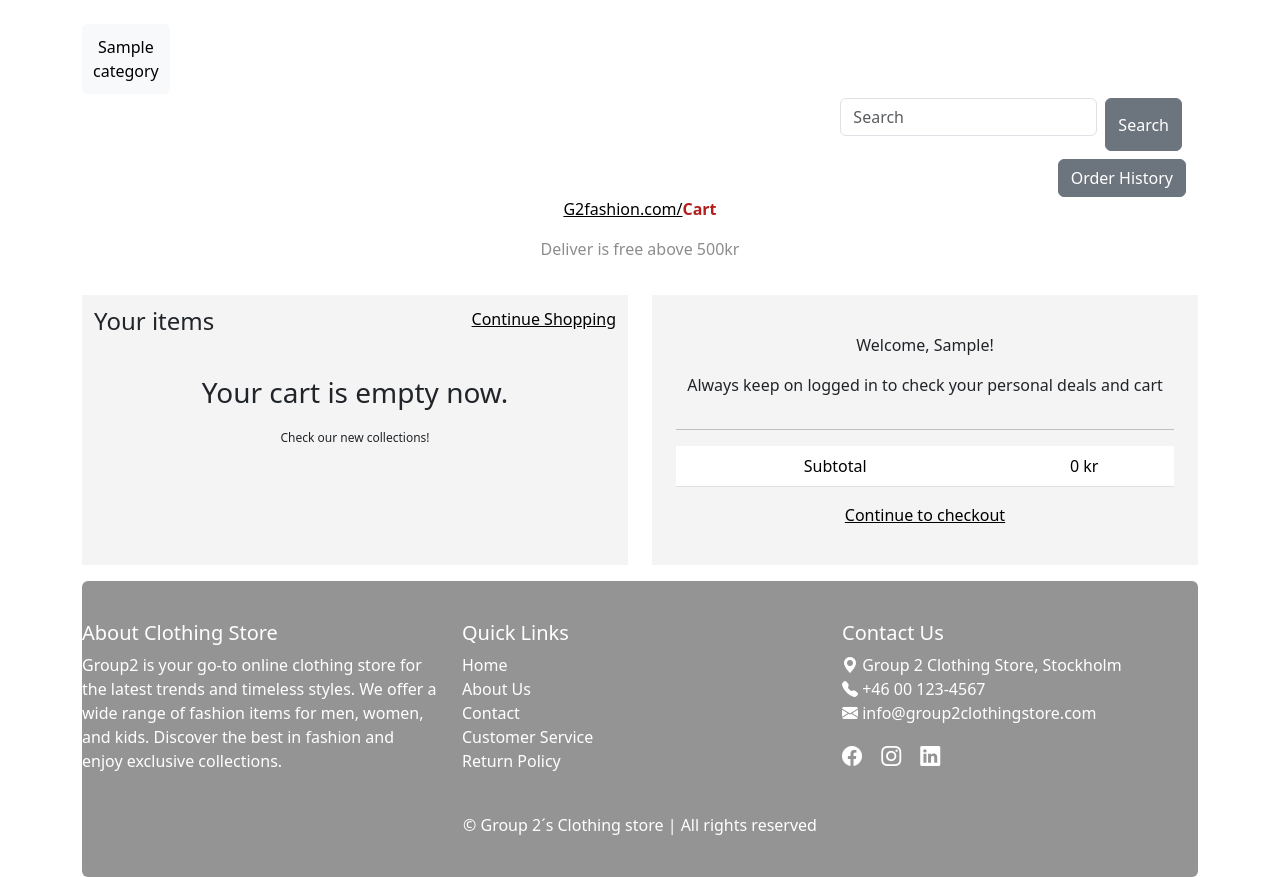
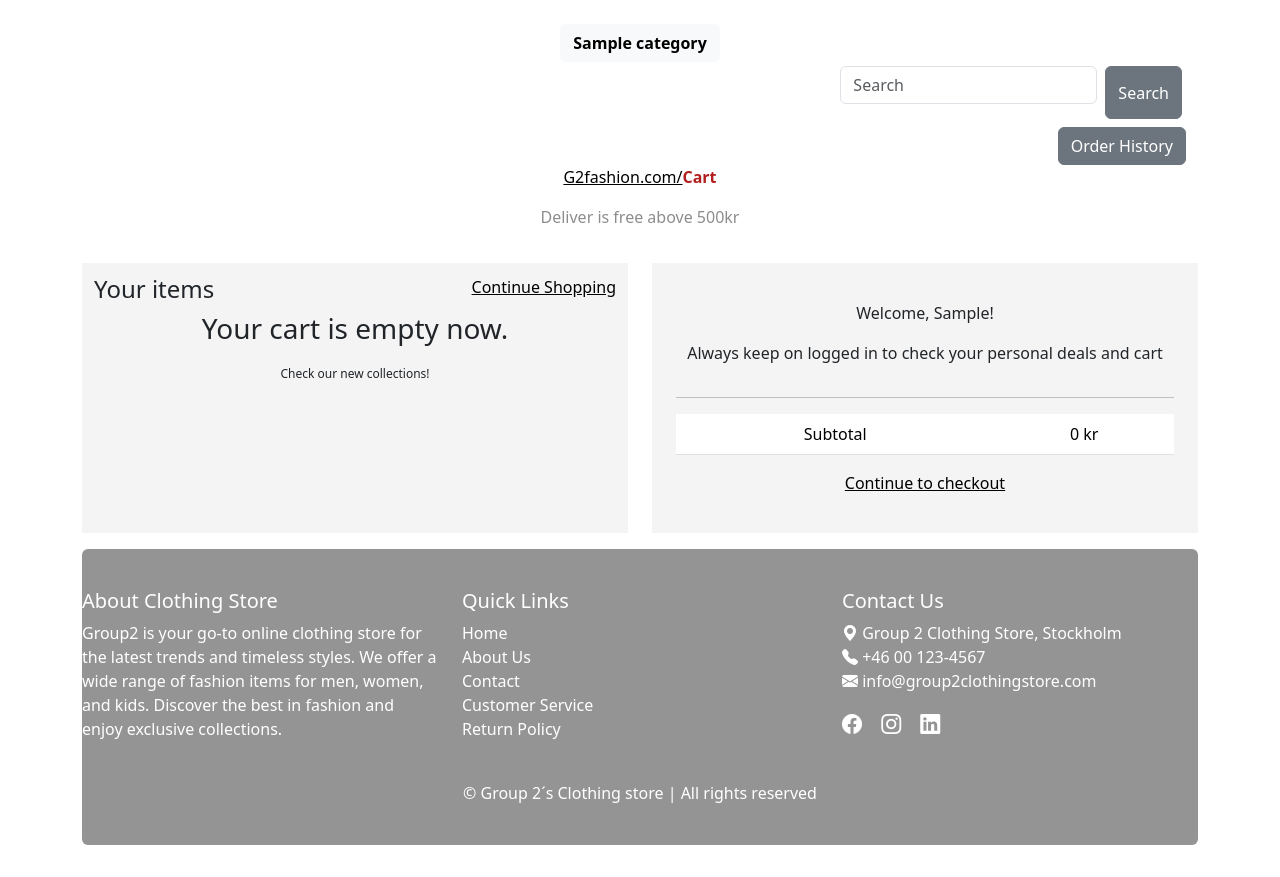
Before and after one commit to MadhuPojha/Clothing-Store, a Django app: page /cart/ in a window 1280 px wide. Shown: the part 70-947 px from the top of the page. After the commit the page ends 915 px from the top, so only its background shows below. Run offline with Django 5.2, Linux system fonts and the light colour scheme; a user stored in the database is signed in; tables that the repository leaves empty hold one stand-in row (values such as "Sample post"); grey boxes marked "Sample" are stand-in pictures.

Commit message:
fix category bar position and fix cart's added product images size

```diff
--- a/clothing_store/static/css/cart/cart.css
+++ b/clothing_store/static/css/cart/cart.css
@@ -62,6 +62,7 @@ a{
 .cart-quantity-counter{
     display: inline;
     font-weight: 600;
+    font-size: large;
 }
 .card-container{
     display: flex;
@@ -71,8 +72,17 @@ a{
     width: 100%;
     font-size: 12px;
 }
+.image-container{
+    width: 120px;
+    height: auto;
+}
+.image-container img{
+    width: 100%;
+    border: 1px solid #ebebeb;
+}
 .no-img-card{
-    border: 1px solid #b1b1b1;
+    border: 1px solid #ebebeb;
+    width: 120px;
     height: 120px;
     display: flex;
     align-items: center;
@@ -89,14 +99,16 @@ a{
     display: flex;
     justify-content: start;
     width: 100%;
-    gap: 12px;
+    gap: 20px;
     margin-top: 18px;
 }
-.empty-cart{
-    margin-top: 32px;
+.product-card-right{
+    justify-content: start;
+    width: 70%;
+    text-align: start;
 }
-
-.product-card-right{
-    width: 70%;
-    justify-content: start;
+.card-price{
+    font-weight: 600;
+    font-size: 18px;
+    padding: 8px;
 }
--- /dev/null
+++ b/clothing_store/static/css/category-bar.css
@@ -0,0 +1,9 @@
+.cat-container{
+    display: flex;
+    justify-content: center;
+    gap: 8px;
+}
+
+.btn-cat{
+    font-weight: 600;
+}
--- a/clothing_store/templates/cart.html
+++ b/clothing_store/templates/cart.html
@@ -33,7 +33,9 @@
           <div class="product-card">
             <div class="product-card-left">
               {% if item.image %}
-              <img src="{{ item.image }}" alt="Image of {{ item.product.name }}">
+              <div class='image-container'>
+                <img src="{{ item.image }}" alt="Image of {{ item.product.name }}">
+              </div>
               {% else %}
               <p class="no-img-card">No image available</p>
               {% endif %}
@@ -59,7 +61,7 @@
                     {% csrf_token %}
                     <a href="#" onclick="document.getElementById('add-form-{{ item.product.id }}').submit(); return false;" class="btn btn-secondary btn-sm">+</a>
                 </form>
-                <p>Total price: {{ item.total_price }}</p>
+                <p class='card-price'>Total price: {{ item.total_price }} SEK</p>
                 <hr/>
               </span>
             </div>
@@ -73,7 +75,7 @@
         <div>
             <form action="{% url 'cart_app:clear_cart' %}" method="post" style="display:inline;">
                 {% csrf_token %}
-                <button type="submit">Empty your cart</button>
+                <button type="submit" class='btn btn-danger empty-cart'>Remove all</button>
             </form>
         </div>
         {% endif %}
--- a/clothing_store/templates/components/categories_button.html
+++ b/clothing_store/templates/components/categories_button.html
@@ -1,9 +1,11 @@
-<div class="container mt-4 ">
-    <div class="btn-group ">
+{% load static %}
+{% block extra_css %}
+  <link rel="stylesheet" href="{% static 'css/category-bar.css' %}">
+{% endblock %}
+<div class="container mt-4">
+    <div class="cat-container">
         {% for category in categories %}
-            <div class="col-md-5 mr-10">
-                <a href="{% url 'store_app:filter_items' category.id %}" class="btn btn-light btn-block" alt="Button for categories" style="padding: 10px;">{{ category.name }}</a>
-            </div>
+        <a href="{% url 'store_app:filter_items' category.id %}" class="btn btn-light btn-cat" alt="Button for categories">{{ category.name }}</a>
         {% endfor %}
     </div>
 </div>
--- a/clothing_store/templates/index.html
+++ b/clothing_store/templates/index.html
@@ -119,7 +119,7 @@
       />
     </div>
   </div>
-  {% if items_view %} {% for item in items_view %}
+  <!-- {% if items_view %} {% for item in items_view %}
   <div class="container">
     <p>Product: {{ item.name }} ({{ item.id }})</p>
     <p>Price: {{ item.price }}</p>
@@ -130,7 +130,7 @@
   </form>
   {% endfor %} {% else %}
   <p>No products available now.</p>
-  {% endif %}
+  {% endif %} -->
 </div>
 
 {% endblock %}
```
